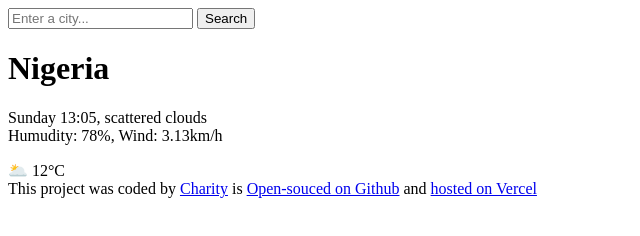
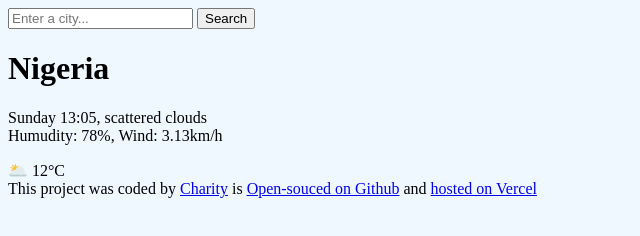
Before and after one commit to Chachagodwin/el-clima, a plain HTML site: page index.html in a window 1280 px wide. Shown: the whole page, without its empty margins (0-640 px from the left). Drawn offline with Linux system fonts and the light colour scheme.

Commit message:
added a div(class) to my html

```diff
--- a/index.html
+++ b/index.html
@@ -8,6 +8,7 @@
   <link rel="stylesheet" href="src/styles.css">
 </head>
 <body>
+  <div class="weather-app">
   <header>
     <form>
       <input type="search" placeholder="Enter a city..." required/>
@@ -34,4 +35,5 @@
     <a href="https://github.com/Chachagodwin" target="_blank">hosted on Vercel</a>
   </footer>
 </body>
+</div>
 </html>
--- a/src/styles.css
+++ b/src/styles.css
@@ -0,0 +1,3 @@
+body {
+    background-color: aliceblue;
+}
```
